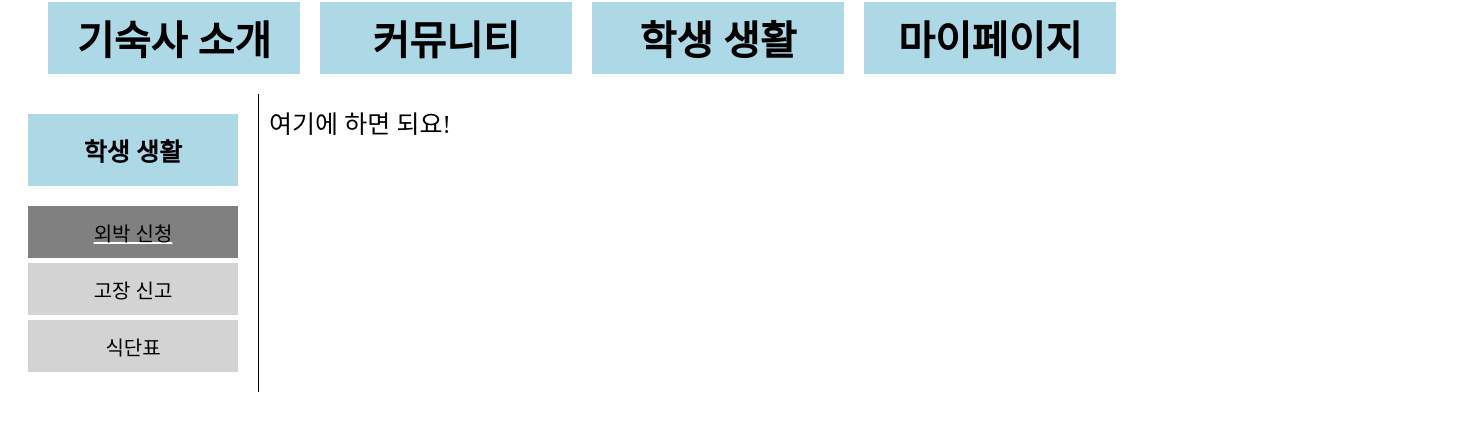
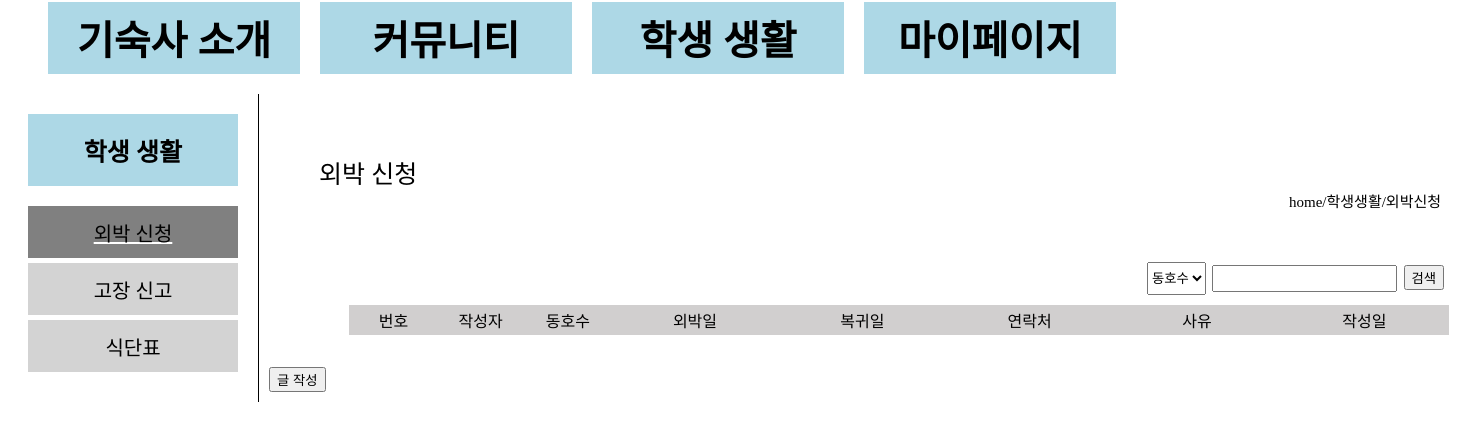
Before and after one commit to arittung/dormitory_web, a plain HTML site: page student-sleepout.html in a window 1280 px wide. Shown: the part 160-600 px from the top of the page, 1459 px wide, since content can reach past the window. Drawn offline with Linux system fonts and the light colour scheme.

Commit message:
Update student-sleepout.html

```diff
--- a/student-sleepout.html
+++ b/student-sleepout.html
@@ -1,7 +1,7 @@
 <!DOCTYPE html>
 <html>
     <head>
-        <title>외박신청</title>
+        <title>외박 신청</title>
         <meta charset="utf-8">
         <link rel="stylesheet" href="style.css"></link>
     </head>
@@ -43,7 +43,44 @@
             </table>
         </div>
         <div class="line">
-            여기에 하면 되요!
+             <!-- 페이지 제목 -->
+            <div style="margin-left:2em; margin-top:2em;">외박 신청</div>
+             <!-- 페이지 경로 -->
+            <div style="margin-left:68em; font-size:15px">home/학생생활/외박신청</div>
+
+            <!-- 검색창 -->
+            <div style="display:inline-block; margin-left:878px; margin-top:50px;">
+                <select name="subjects" style="height:2.5em;">
+                    <option value="1" selected>동호수</option>
+                    <option value="2">작성자</option>
+                    <option value="2">작성일</option>
+                </select>
+                <input type="search" style="height:2em;" name="search">
+                <input type="submit" class="search-button" value="검색">
+            </div>
+
+            <!-- 외박신청 글 리스트 -->
+            <div style="margin-left: 80px; margin-top:10px; font-size:16px">
+                <table style="background-color: rgb(209, 207, 207);" width="1100">
+                    <tr>
+                        <td width="100" align=center>번호</th>
+                        <td width="100" align=center>작성자</th>
+                        <td width="100" align=center>동호수</th>
+                        <td width="200" align=center>외박일</th>
+                        <td width="200" align=center>복귀일</th>
+                        <td width="200" align=center>연락처</th>
+                        <td width="200" align=center>사유</th>
+                        <td width="200" align=center>작성일</th>
+                    </tr>
+                </table>
+            </div>
+            <br>
+
+            <!-- 페이지 번호 표시 -->
+
+            <!-- 외박신청 글 작성 -->
+            <button type="button" class="write-button" onclick="location.href='./student-sleepout-write.html'">글 작성</button>
+
         </div>
     </div>
     </body>
```
